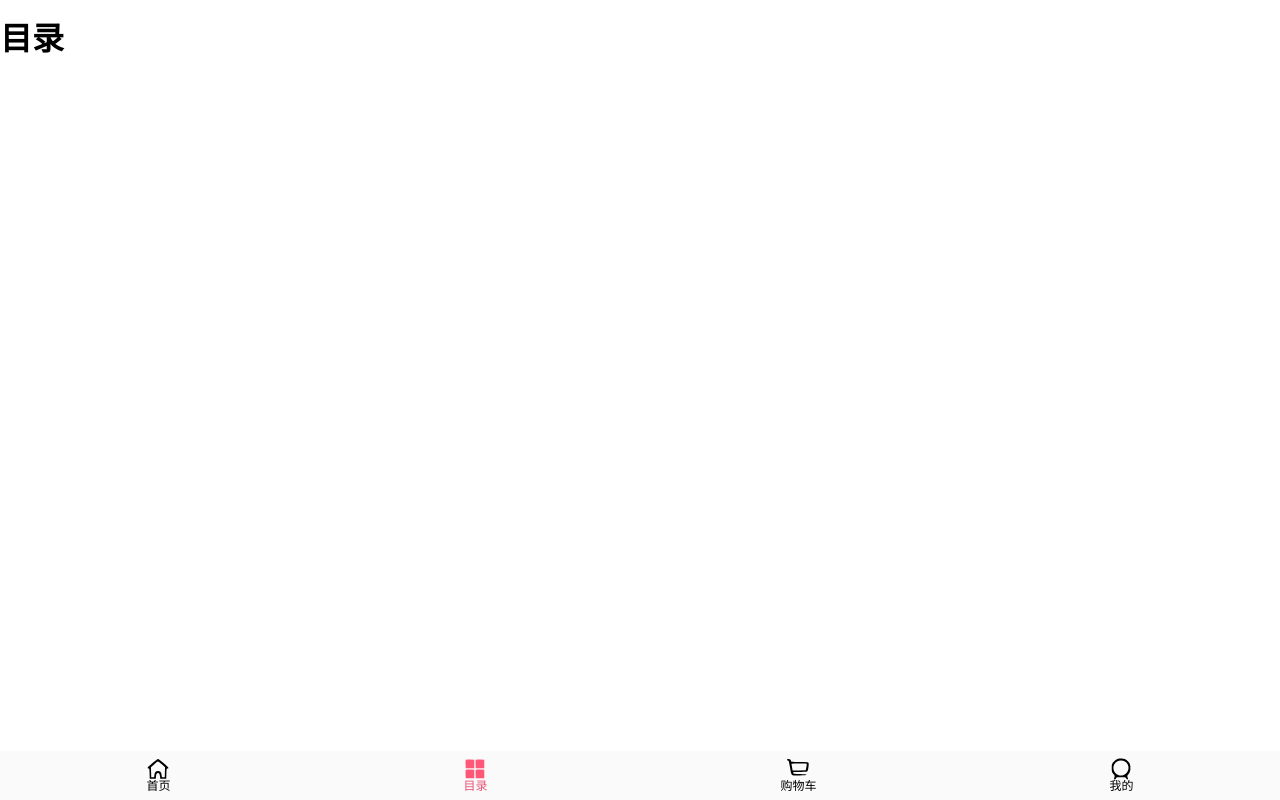
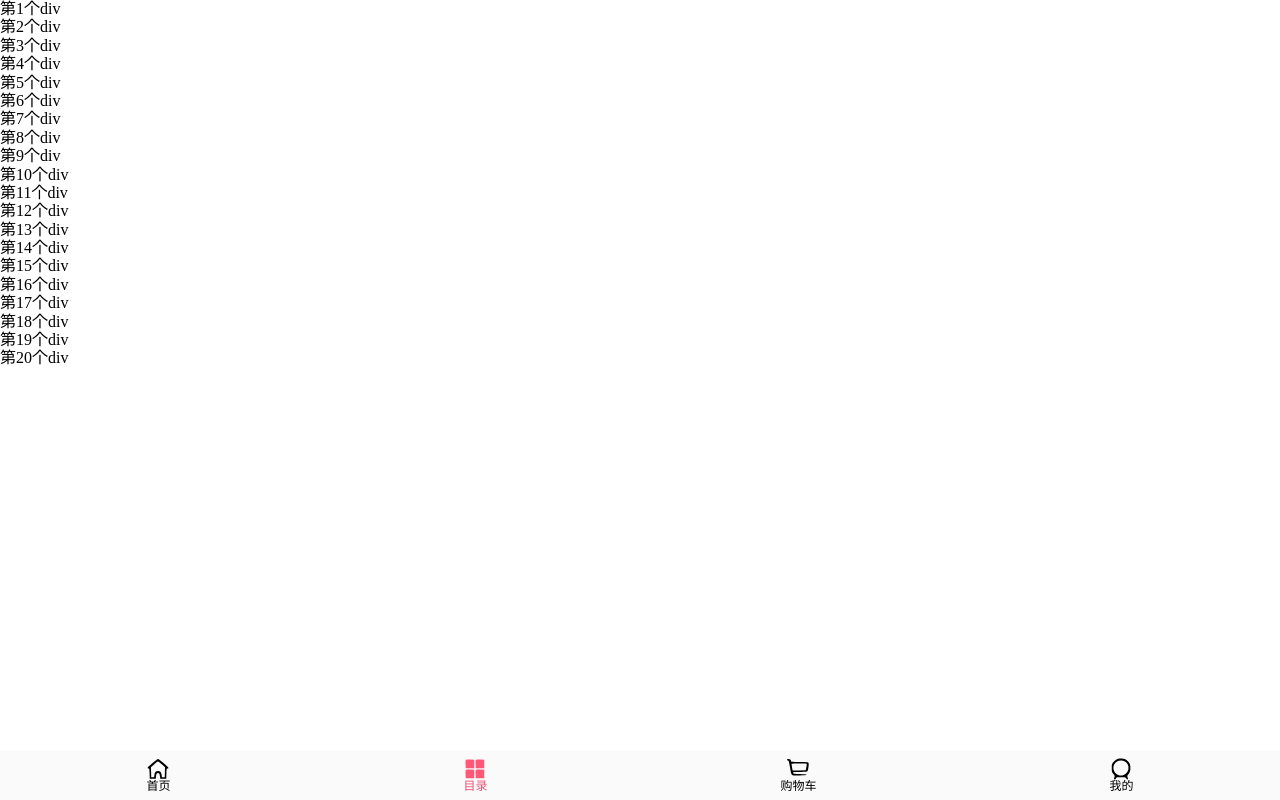
Before and after one commit to zhaoqian16/supermall, a Vue app: page /category in a window 1280 px wide. Built offline with nearby package versions, Linux system fonts and the light colour scheme.

Commit message:
修改home中的goodlist组件，初步封装better-scroll

```diff
--- a/package.json
+++ b/package.json
@@ -8,6 +8,7 @@
   },
   "dependencies": {
     "axios": "^0.21.1",
+    "better-scroll": "^2.1.1",
     "vue": "^2.6.11",
     "vue-router": "^3.4.9",
     "vuex": "^3.6.0"
--- /dev/null
+++ b/src/components/common/scroll/scroll.vue
@@ -0,0 +1,31 @@
+<template>
+  <div class="wrapper" ref="wrapper">
+    <div class="content">
+      <slot></slot>
+    </div>
+  </div>
+</template>
+
+<script>
+import BetterScroll from 'better-scroll'
+
+export default {
+  name: 'scroll',
+  data() {
+    return {
+      scroll: null
+    }
+  },
+  mounted() {
+    this.scroll = new BetterScroll(this.$refs.wrapper, {
+
+    })
+  }
+}
+</script>
+
+<style scoped>
+.wrapper {
+  /* overflow: scroll; */
+}
+</style>
--- a/src/components/contents/goodsList/goodsList.vue
+++ b/src/components/contents/goodsList/goodsList.vue
@@ -2,7 +2,7 @@
   <div class="goods-list">
     <GoodsListItem v-for="(item, index) in goodsList"
       :key="index"
-      :goodsItem="item"></GoodsListItem>
+      :goodsItem="item" class="item"></GoodsListItem>
   </div>
 </template>
 
@@ -26,7 +26,13 @@ export default {
 </script>
 
 <style scoped>
-.goodslist {
+.goods-list {
   display: flex;
+  flex-wrap: wrap;
+  padding: 0 5px;
+  justify-content: space-between;
+}
+.goods-list .item {
+  width: 49%;
 }
 </style>
--- a/src/components/contents/goodsList/goodsListItem.vue
+++ b/src/components/contents/goodsList/goodsListItem.vue
@@ -3,11 +3,8 @@
     <img :src="goodsItem.show.img" alt="">
     <div class="goods-info">
       <div class="title">{{ goodsItem.title }}</div>
-      <div class="content">
-        <span class="price">{{ goodsItem.price }}</span>
-        <span class="collect">{{ goodsItem.cfav }}</span>
-      </div>
-
+      <span class="price">{{ goodsItem.price }}</span>
+      <span class="collect">{{ goodsItem.cfav }}</span>
       </div>
     </div>
   </div>
@@ -28,7 +25,8 @@ export default {
 <style scoped>
 .goodslist-item {
   position: relative;
-  padding-bottom: 50px;
+  padding-bottom: 40px;
+  font-size: 12px;
 }
 .goodslist-item img {
   width: 100%;
@@ -40,27 +38,29 @@ export default {
   text-align: center;
   left: 0;
   right: 0;
-  bottom: 0;
+  bottom: 5px;
+  padding: 0 5px;
 }
 .goods-info .title {
   white-space: nowrap;
   overflow: hidden;
   text-overflow: ellipsis;
-}
-.goods-info .content {
-  position: relative;
+  margin-bottom: 3px;
 }
 .goods-info .price {
   color: var(--color-high-text);
+  margin-right: 15px;
 }
-.goods-info .price::before {
-  content: ' ';
-  position: absolute;
-  width: 15px;
-  height: 15px;
-  top: 0;
-  left: 50%;
-  transform: translate(-50%, 0);
-  background: url("~assets/img/common/collect.svg") 0 0/14px 14px;
+.goods-info .collect {
+  position: relative;
+}
+.goods-info .collect::before {
+  content: '';
+    position: absolute;
+    left: -15px;
+    top: 1px;
+    width: 14px;
+    height: 14px;
+    background: url("~assets/img/common/collect.svg") 0 0/14px 14px;
 }
 </style>
--- a/src/views/category/category.vue
+++ b/src/views/category/category.vue
@@ -1,12 +1,38 @@
 <template>
   <div>
-      <h1>目录</h1>
+    <Scroll>
+      <div>第1个div</div>
+      <div>第2个div</div>
+      <div>第3个div</div>
+      <div>第4个div</div>
+      <div>第5个div</div>
+      <div>第6个div</div>
+      <div>第7个div</div>
+      <div>第8个div</div>
+      <div>第9个div</div>
+      <div>第10个div</div>
+      <div>第11个div</div>
+      <div>第12个div</div>
+      <div>第13个div</div>
+      <div>第14个div</div>
+      <div>第15个div</div>
+      <div>第16个div</div>
+      <div>第17个div</div>
+      <div>第18个div</div>
+      <div>第19个div</div>
+      <div>第20个div</div>
+    </Scroll>
   </div>
 </template>
 
 <script>
+import Scroll from 'components/common/scroll/scroll'
+
 export default {
-
+  name: 'category',
+  components: {
+    Scroll
+  }
 }
 </script>
 
--- a/src/views/home/home.vue
+++ b/src/views/home/home.vue
@@ -1,18 +1,20 @@
 <template>
   <div id="home">
     <Navbar class="home-nav"><div slot="center">购物街</div></Navbar>
-    <div class="main">
+    <Scroll class="content">
       <HomeSwiper :banner="banner"></HomeSwiper>
       <FeatureView :features="recommend"></FeatureView>
       <RecommendView></RecommendView>
       <TabControl :titles="['流行', '新款', '精选']" @tabClick="tabClick"></TabControl>
       <GoodsList :goodsList="goods[currentType].list"></GoodsList>
-    </div>
+    </Scroll>
   </div>
 </template>
 
 <script>
 import Navbar from 'components/common/navbar/navbar'
+import Scroll from 'components/common/scroll/scroll'
+
 import TabControl from 'components/contents/tabControl/tabControl'
 import GoodsList from 'components/contents/goodsList/goodsList'
 import HomeSwiper from './children/homeSwiper'
@@ -26,6 +28,7 @@ export default {
   name: 'home',
   components: {
     Navbar,
+    Scroll,
     HomeSwiper,
     FeatureView,
     RecommendView,
@@ -49,6 +52,8 @@ export default {
   created() {
     this.getMultiData()
     this.getProductData('pop')
+    this.getProductData('new')
+    this.getProductData('sell')
   },
   methods: {
     getMultiData() {
@@ -84,18 +89,20 @@ export default {
 
 <style scoped>
 #home {
-  position: relative
+  height: 100vh;
 }
 .home-nav {
   background-color: var(--color-tint);
   color: #fff;
-  position: absolute;
+  position: fixed;
   top: 0;
   left: 0;
   right: 0;
+  z-index: 9;
 }
-.main {
-  padding-top: 44px;
+.content {
+  height: calc(100% - 93px);
+  margin-top: 44px;
 }
 
 
```
Also changed, not shown: 1 other file (tests, documents, lock files or other folders).
